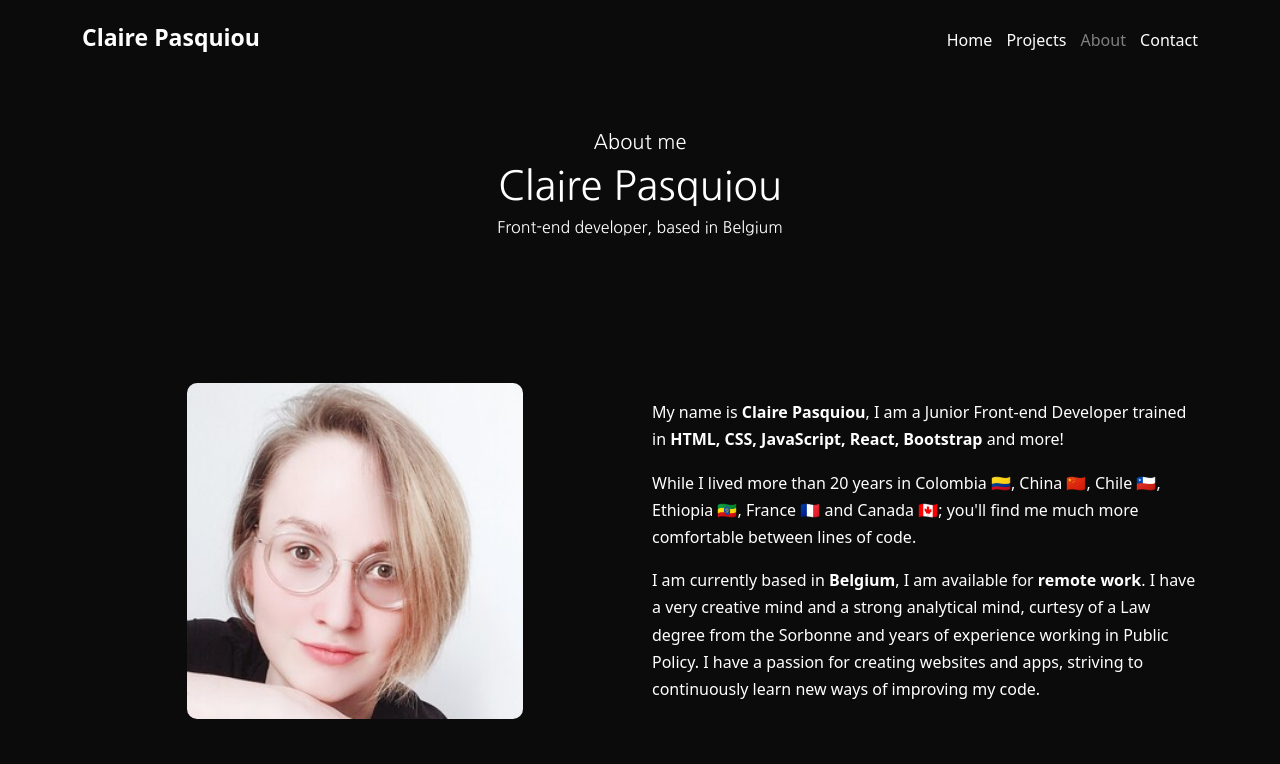
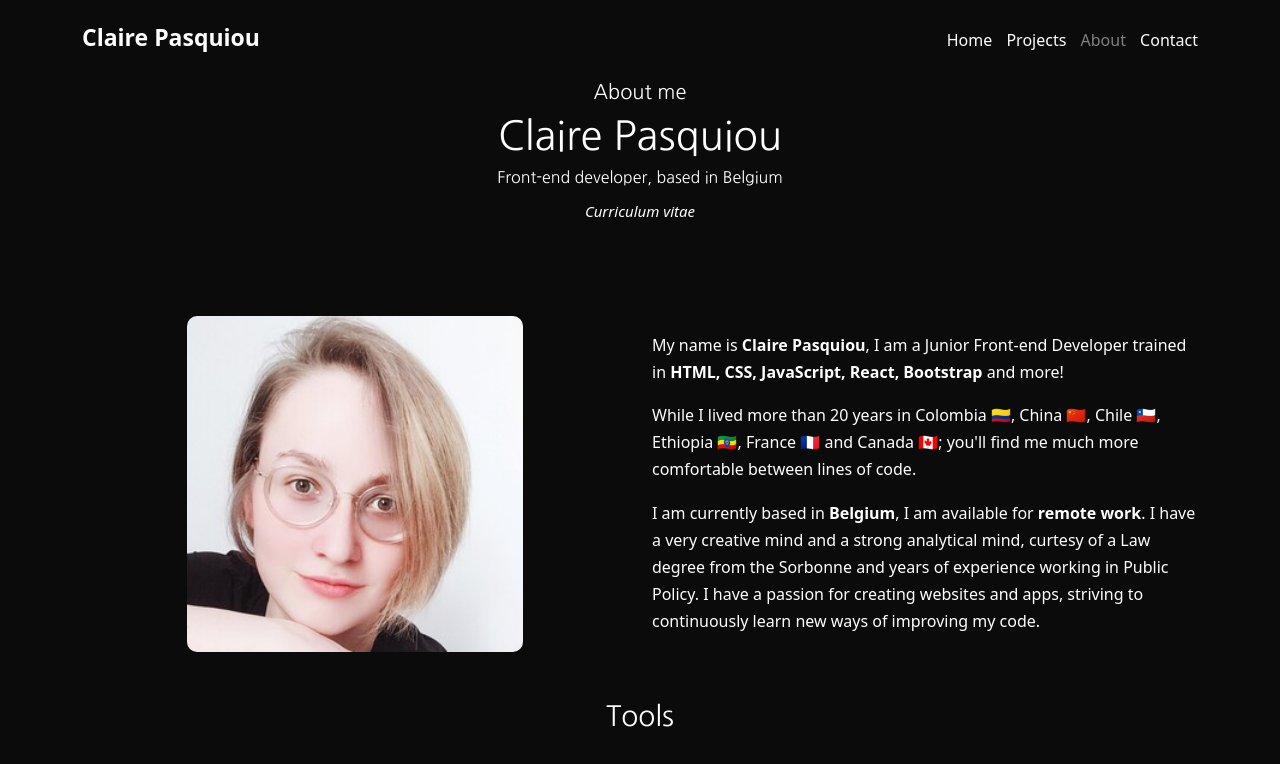
Before and after one commit to ClairePasquiou/portfolio-project, a plain HTML site: page about.html in a window 1280 px wide. Shown: the top 764 px of the page. Drawn offline with nearby package versions, Linux system fonts and the light colour scheme.

Commit message:
Curriculum vitae link added with CSS effect

```diff
--- a/about.html
+++ b/about.html
@@ -46,10 +46,11 @@
       </nav>
     </div>
     <!--navigation-->
-    <div class="intro">
-      <h5 class="text-center">About me</h5>
-      <h1 class="text-center">Claire Pasquiou</h1>
-      <h6 class="text-center">Front-end developer, based in Belgium</h6>
+    <div class="text-center">
+      <h5>About me</h5>
+      <h1>Claire Pasquiou</h1>
+      <h6>Front-end developer, based in Belgium</h6>
+      <a class="intro" target="_blank" href="https://claire-pasquiou-curriculum-vitae.tiiny.site/">Curriculum vitae </a>
     </div>
     <div class="about-section container mt-5">
       <div class="row mb-5">
--- a/styles/portfolio.css
+++ b/styles/portfolio.css
@@ -49,7 +49,9 @@ p {
   border-radius: 20px;
 }
 
-a.underline {
+
+
+a.underline, a.intro {
   background-image: linear-gradient(
     to right,
     #54b3d6,
@@ -67,7 +69,7 @@ a.underline {
   font-size: 20px;
 }
 
-a.underline:before {
+a.underline:before, a.intro:before {
   content: "";
   background: #54b3d6;
   display: block;
@@ -79,12 +81,17 @@ a.underline:before {
   transition: all 0.3s ease-in-out;
 }
 
-a.underline:hover {
+a.underline:hover , a.intro:hover {
   background-position: 0;
 }
 
-a.underline:hover::before {
+a.underline:hover::before, a.intro:hover::before {
   width: 100%;
+}
+
+a.intro{
+  font-size: 15px;
+  font-style: italic;
 }
 
 /* intros */
```
